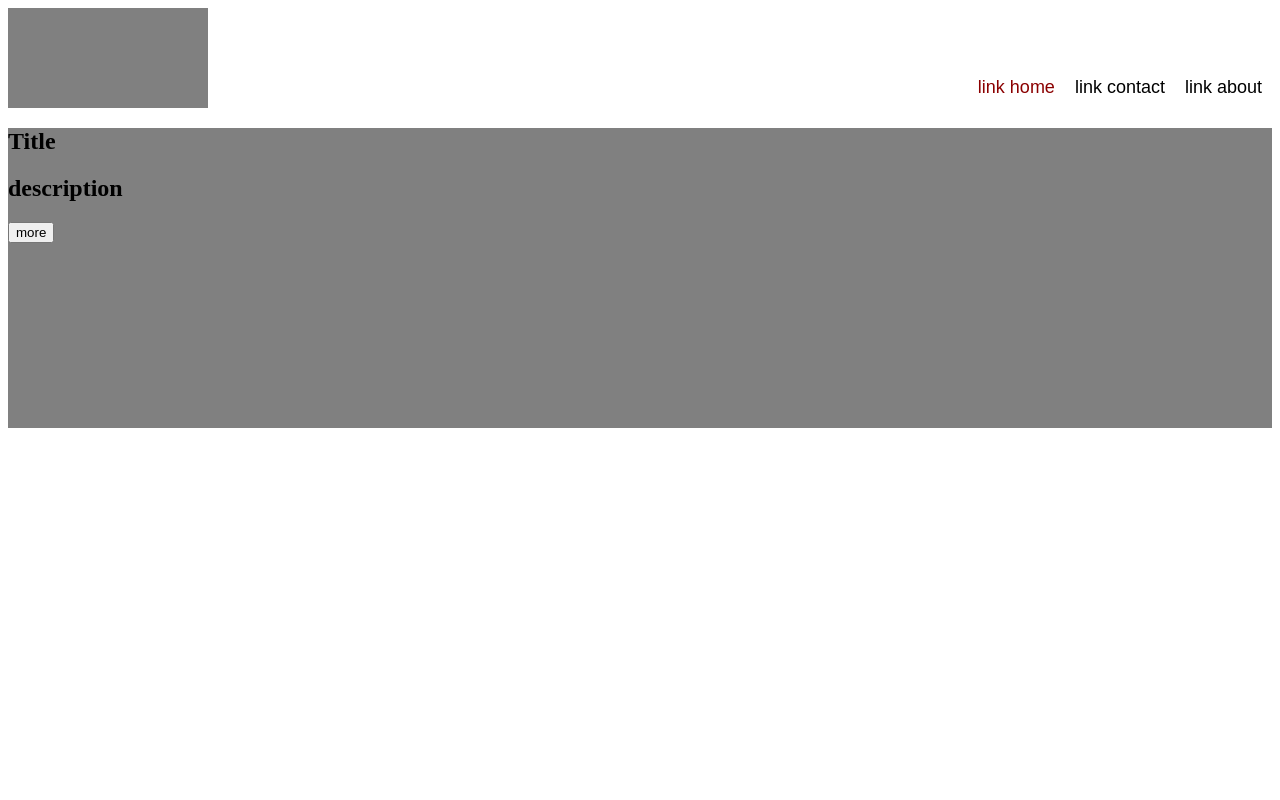
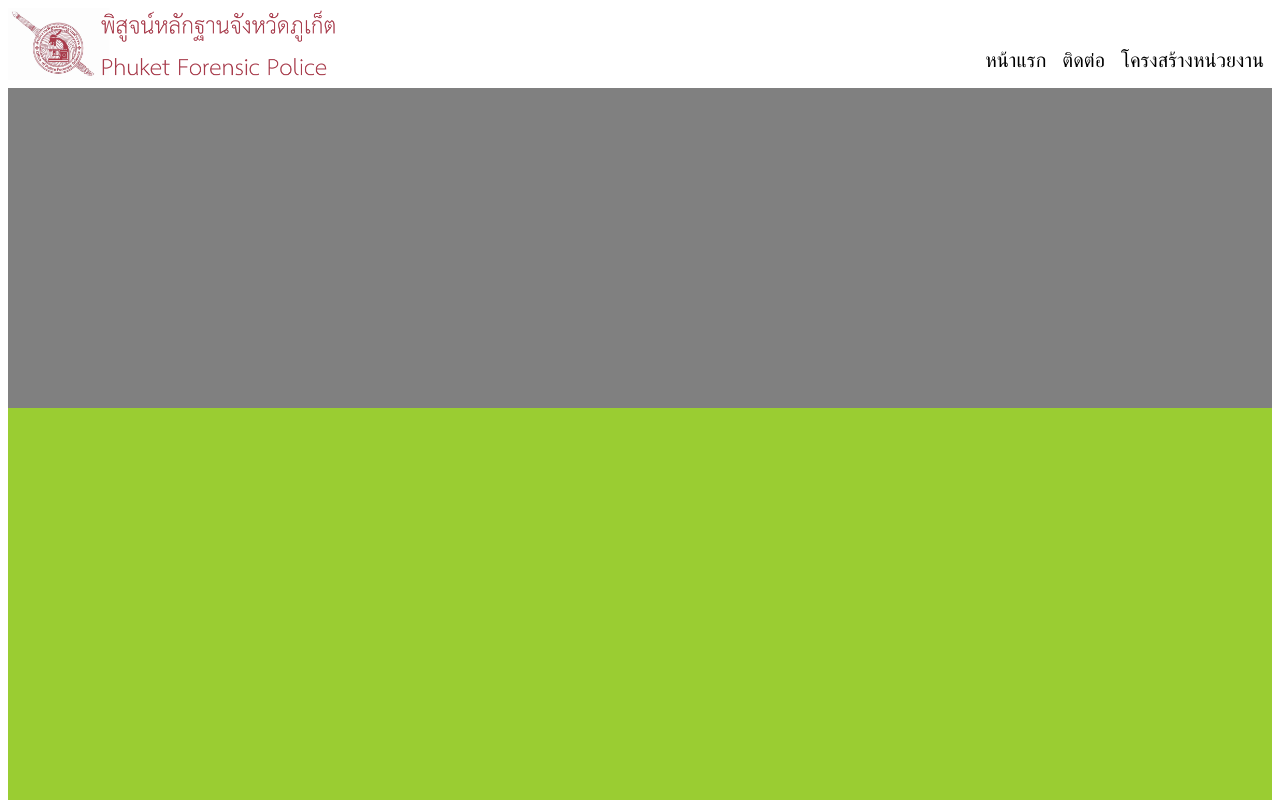
Before and after one commit to RomRakharb/pfp-web, a plain HTML site: page index.html in a window 1280 px wide. Shown: the top 800 px of the page. Drawn offline with Linux system fonts and the light colour scheme.

Commit message:
new layout

```diff
--- a/index.html
+++ b/index.html
@@ -9,23 +9,31 @@
 
 <body>
   <header>
-    <div class="logo"></div>
+    <img class="logo" src="logo.png">
     <nav>
-      <button class="home">link home</button>
-      <button>link contact</button>
-      <button>link about</button>
+      <button>หน้าแรก</button>
+      <button>ติดต่อ</button>
+      <button>โครงสร้างหน่วยงาน</button>
     </nav>
   </header>
 
-  <section class="hero">
-    <div id="hero-img">
-      <h1>Title</h1>
-      <h2>description</h2>
-      <button>more</button>
-    </div>
+  <section class="first-section">
+    <div id="cover"></div>
   </section>
 
-  <section title="news/announcement"></section>
+  <section class="second-section">
+    <div id="cover"></div>
+  </section>
+
+  <section class="section">
+    <div id="cover"></div>
+  </section>
+  <section class="section">
+    <div id="cover"></div>
+  </section>
+
+  <section class="announcement">
+  </section>
 
   <section title="tutoraial"></section>
 
--- a/style.css
+++ b/style.css
@@ -3,25 +3,25 @@ header {
   background-color: white;
   display: flex;
   justify-content: space-between;
+  padding-bottom: 1vh;
+  height: 9vh;
 }
 
 header .logo {
-  height: 100px;
-  width: 200px;
-  background-color: gray;
+  height: 9vh;
 }
 
 header nav {
   display: flex;
-  padding-bottom: 10px;
+  padding-bottom: 1vh;
 }
 
 header nav button {
   border: none;
   text-align: center;
-  padding: 0px 10px;
+  padding: 0px 1vh;
   background-color: white;
-  font-size: 18px;
+  font-size: 20px;
   margin-top: auto;
 }
 
@@ -33,8 +33,21 @@ header nav button:hover {
   color: darkred;
 }
 
-/* --------- Hero ---------- */
-#hero-img {
-  height: 300px;
+/* --------- Cover ---------- */
+
+.first-section {
+  height: 40vh;
   background-color: gray;
 }
+
+.second-section {
+  height: 50vh;
+  background-color: yellowgreen;
+}
+
+.section {
+  height: 50vh;
+  background-color: cadetblue;
+}
+
+/* ---------- News/Announcment ---------- */
```
Also changed, not shown: logo.png (added).
